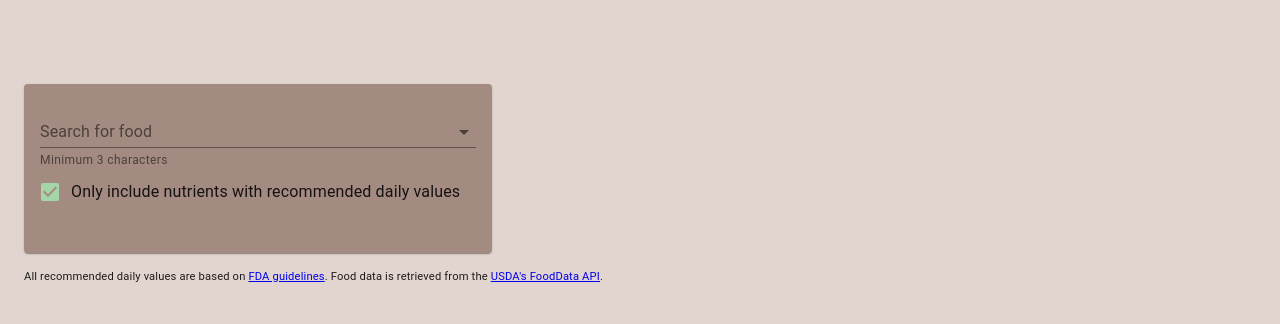
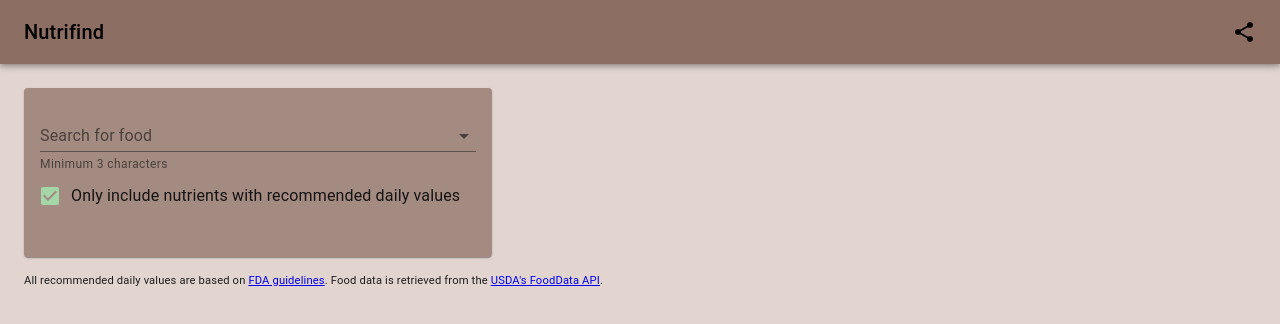
Before and after one commit to AndrewCutler/Nutrifind, a React (Create React App) app: page / in a window 1280 px wide. Shown: the top 324 px of the page. Built offline with nearby package versions, Linux system fonts and the light colour scheme.

Commit message:
Created toolbar

```diff
--- a/src/app/App.tsx
+++ b/src/app/App.tsx
@@ -7,6 +7,7 @@ import { BrowserRouter as Router } from 'react-router-dom';
 import Home from '../home/Home';
 import QueryParamsListener from '../query-params-listener/QueryParamsListener';
 import { GeneralState } from '../store/slice';
+import Appbar from '../appbar/Appbar';
 
 const theme = createTheme({
 	palette: {
@@ -29,6 +30,7 @@ const App = (): ReactElement => {
 		<ThemeProvider theme={theme}>
 			<Router>
 				<CssBaseline />
+				<Appbar />
 				{loading ? (
 					<div style={{ position: 'fixed', left: '50%', top: '50%' }}>
 						<Loader
--- /dev/null
+++ b/src/appbar/Appbar.tsx
@@ -0,0 +1,70 @@
+import {
+	AppBar,
+	Popover,
+	Toolbar,
+	Typography,
+	useTheme
+} from '@material-ui/core';
+import React, { ReactElement } from 'react';
+
+import ShareIcon from '@material-ui/icons/Share';
+import { generateUrl } from '../api/api';
+import { useSelector } from 'react-redux';
+import { GeneralState } from '../store/slice';
+
+const Appbar = (): ReactElement => {
+	const theme = useTheme();
+	const { foods, selectedNutrients } = useSelector(GeneralState);
+	const [anchorEl, setAnchorEl] = React.useState(null);
+
+	// eslint-disable-next-line @typescript-eslint/no-explicit-any
+	const handleShareClick = ({ currentTarget }: any): void => {
+		const url = generateUrl(foods, selectedNutrients);
+		navigator.clipboard.writeText(url);
+		setAnchorEl(currentTarget);
+	};
+
+	const handlePopoverClose = (): void => {
+		setAnchorEl(null);
+	};
+
+	const open = Boolean(anchorEl);
+
+	return (
+		<AppBar
+			color='secondary'
+			position='static'
+			style={{ marginBottom: 24, color: theme.palette.common.black }}
+		>
+			<Toolbar
+				style={{ display: 'flex', justifyContent: 'space-between' }}
+			>
+				<Typography variant='h6'>Nutrifind</Typography>
+
+				<ShareIcon
+					style={{ cursor: 'pointer' }}
+					onClick={handleShareClick}
+				/>
+				<Popover
+					open={open}
+					anchorEl={anchorEl}
+					onClose={handlePopoverClose}
+					anchorOrigin={{
+						vertical: 'bottom',
+						horizontal: 'center'
+					}}
+					transformOrigin={{
+						vertical: 'top',
+						horizontal: 'center'
+					}}
+				>
+					<Typography>
+						Shareable link copied to the clipboard.
+					</Typography>
+				</Popover>
+			</Toolbar>
+		</AppBar>
+	);
+};
+
+export default Appbar;
--- a/src/food-table/FoodTable.tsx
+++ b/src/food-table/FoodTable.tsx
@@ -21,27 +21,12 @@ const FoodTable = (): ReactElement => {
 	const { foods, selectedNutrients, rdvOnly } = useSelector(GeneralState);
 	const theme = useTheme();
 
-	const [anchorEl, setAnchorEl] = React.useState(null);
-
-	// eslint-disable-next-line @typescript-eslint/no-explicit-any
-	const handleShareClick = ({ currentTarget }: any): void => {
-		const url = generateUrl(foods, selectedNutrients);
-		navigator.clipboard.writeText(url);
-		setAnchorEl(currentTarget);
-	};
-
-	const handlePopoverClose = (): void => {
-		setAnchorEl(null);
-	};
-
 	const TableHeaderCell = withStyles((theme) => ({
 		body: {
 			color: theme.palette.primary.dark,
 			fontWeight: 700
 		}
 	}))(TableCell);
-
-	const open = Boolean(anchorEl);
 
 	return (
 		<>
@@ -96,28 +81,6 @@ const FoodTable = (): ReactElement => {
 							</TableBody>
 						</Table>
 					</TableContainer>
-					<ShareIcon
-						style={{ cursor: 'pointer' }}
-						onClick={handleShareClick}
-					/>
-
-					<Popover
-						open={open}
-						anchorEl={anchorEl}
-						onClose={handlePopoverClose}
-						anchorOrigin={{
-							vertical: 'bottom',
-							horizontal: 'center'
-						}}
-						transformOrigin={{
-							vertical: 'top',
-							horizontal: 'center'
-						}}
-					>
-						<Typography>
-							Shareable link copied to the clipboard.
-						</Typography>
-					</Popover>
 				</>
 			)}
 		</>
--- a/src/home/Home.tsx
+++ b/src/home/Home.tsx
@@ -11,8 +11,7 @@ const Home = (): React.ReactElement => {
 	const useStyles = makeStyles({
 		content: {
 			display: 'flex',
-			justifyContent: 'space-between',
-			marginTop: '84px'
+			justifyContent: 'space-between'
 		},
 		searchCard: {
 			backgroundColor: theme.palette.secondary.light,
--- a/src/query-params-listener/QueryParamsListener.tsx
+++ b/src/query-params-listener/QueryParamsListener.tsx
@@ -23,7 +23,6 @@ const QueryParamsListener = (): ReactElement => {
 			console.log('Retrieving food data...');
 			getFoodsByFdcIds(fdcIds).then((res) => {
 				const foods = res.data as IFoodGetResponse[];
-				console.log(foods);
 				foods.forEach((f) => {
 					const food = {
 						description: f.description,
```
